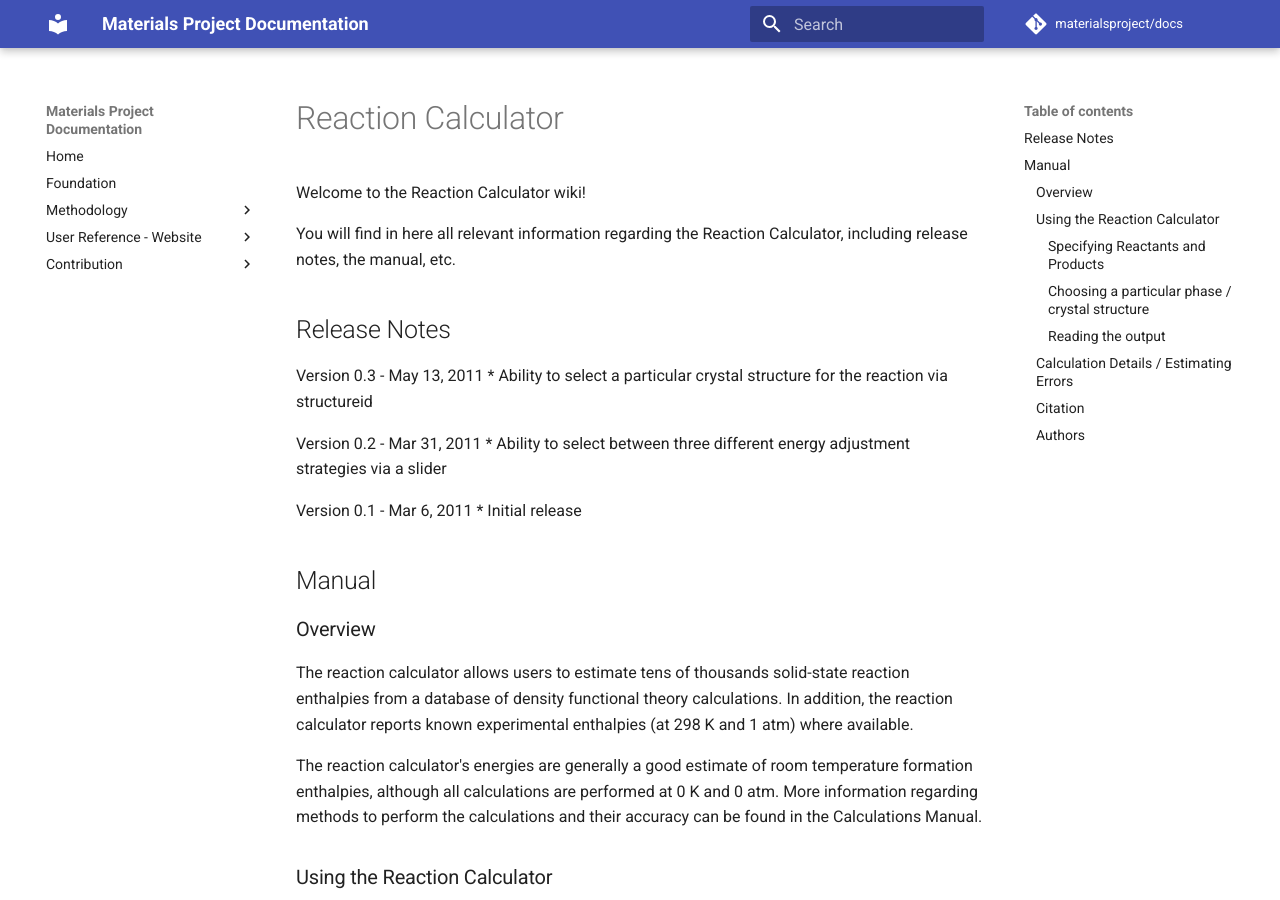
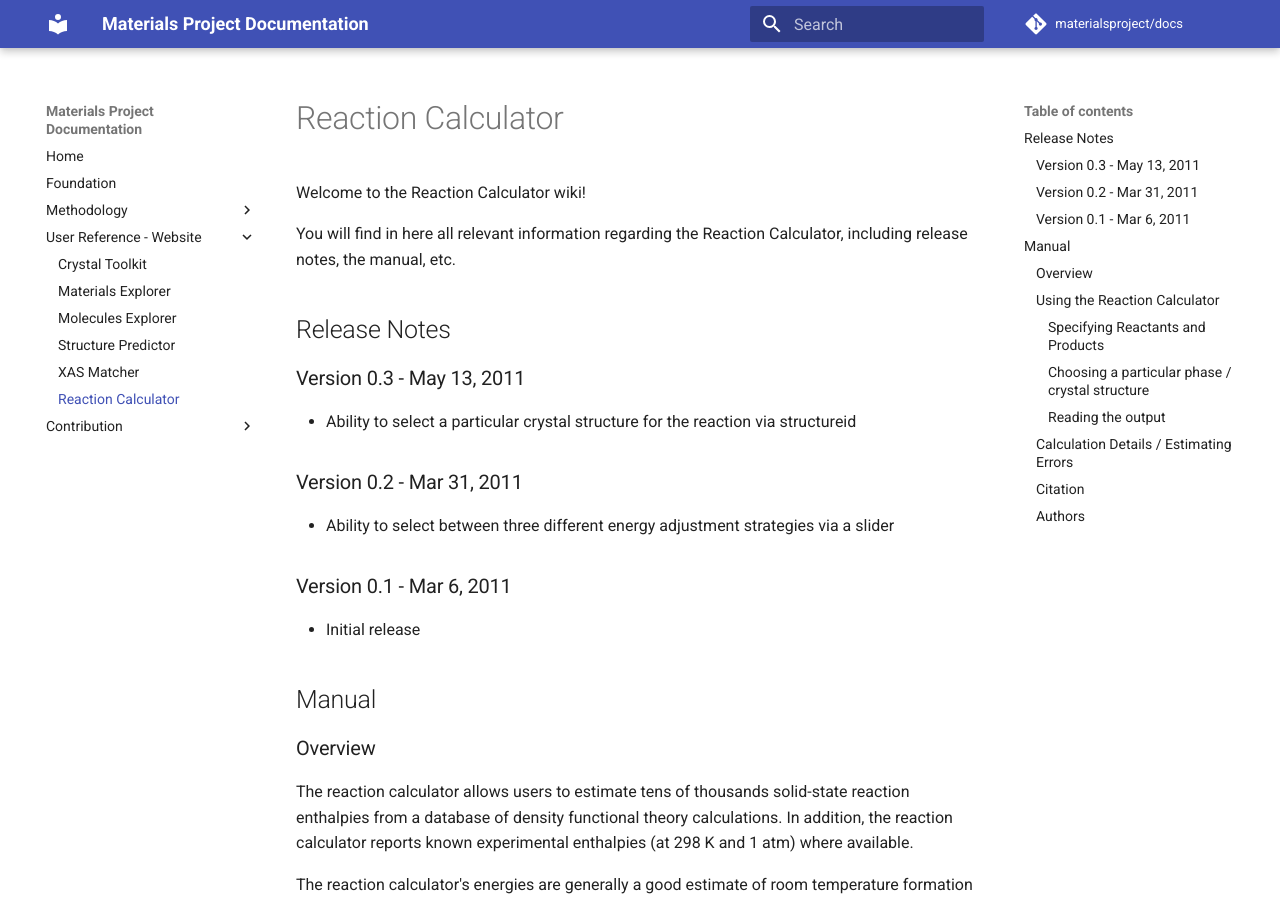
Before and after one commit to materialsproject/docs, an MkDocs documentation site: the page built from docs/user-guide/reaction-calculator.md, in a window 1280 px wide and 900 px high. Built offline with MkDocs 1.6.1 and Material for MkDocs 9.7.7, drawn with Linux system fonts in a browser that asks for light colours; formulas are drawn with MathJax 3; comment, search, counter and statistics services are not loaded; some of the changed lines change nothing that is shown; some of the changed text lies outside the part shown.

Commit message:
react calc: minor fixes and add to nav

```diff
--- a/docs/user-guide/reaction-calculator.md
+++ b/docs/user-guide/reaction-calculator.md
@@ -4,13 +4,13 @@
 You will find in here all relevant information regarding the Reaction Calculator, including release notes, the manual, etc.
 ## Release Notes
 
-Version 0.3 - May 13, 2011
+### Version 0.3 - May 13, 2011
   * Ability to select a particular crystal structure for the reaction via structureid
 
-Version 0.2 - Mar 31, 2011
+### Version 0.2 - Mar 31, 2011
   * Ability to select between three different energy adjustment strategies via a slider
 
-Version 0.1 - Mar 6, 2011
+### Version 0.1 - Mar 6, 2011
   * Initial release
 
 ## Manual
@@ -43,9 +43,9 @@
 #### Reading the output
 The reaction calculator balances the reaction and displays the balanced reaction as the first line in the output. The next line gives the computed reaction energy.
 
-When a computational energy is available, the computed $\del H_{calculated}$ of reaction indicates the overall reaction enthalpy of the reaction as written in the first line of the output. The $\del H_f$ for each compound in the reaction lists formation energies from the elements. Clicking the compound displays its crystal structure.
+When a computational energy is available, the computed $\delta H_{calculated}$ of reaction indicates the overall reaction enthalpy of the reaction as written in the first line of the output. The $\delta H_f$ for each compound in the reaction lists formation energies from the elements. Clicking the compound displays its crystal structure.
 
-When an experimental energy is available, the computed $\del H_{experimental}$ of reaction indicates the overall reaction enthalpy of the reaction. The $\del H_f$ for each compound in the reaction lists formation enthalpies from the elements. The blue book graphic links to the source(s) of experimental information.
+When an experimental energy is available, the computed $\delta H_{experimental}$ of reaction indicates the overall reaction enthalpy of the reaction. The $\delta H_f$ for each compound in the reaction lists formation enthalpies from the elements. The blue book graphic links to the source(s) of experimental information.
 
 When both computational and experimental data are available, a graphical chart displays the error for each compound in the calculation.
 
@@ -59,6 +59,6 @@
   * Jain, A., Hautier, G., Ong, S. P., Moore, C. J., Fischer, C. C., Persson, K. A., & Ceder, G. (2011). Formation enthalpies by mixing GGA and GGA+ U calculations. Physical Review B, 84(4), 045115.
 
 ### Authors
-  1. Anubhav Jain
-  2. Shyue Ping Ong
-  3. Charles Moore
+  * Anubhav Jain
+  * Shyue Ping Ong
+  * Charles Moore
--- a/mkdocs.yml
+++ b/mkdocs.yml
@@ -24,6 +24,7 @@
         - 'Molecules Explorer': 'user-guide/molecules-explorer.md'
         - 'Structure Predictor': 'user-guide/structure-predictor.md'
         - 'XAS Matcher': 'user-guide/xas-matcher.md'
+        - 'Reaction Calculator': 'user-guide/reaction-calculator.md'
     - Contribution:
         - 'Newsfeed': 'contrib/spec/newsfeed.md'
 
```
